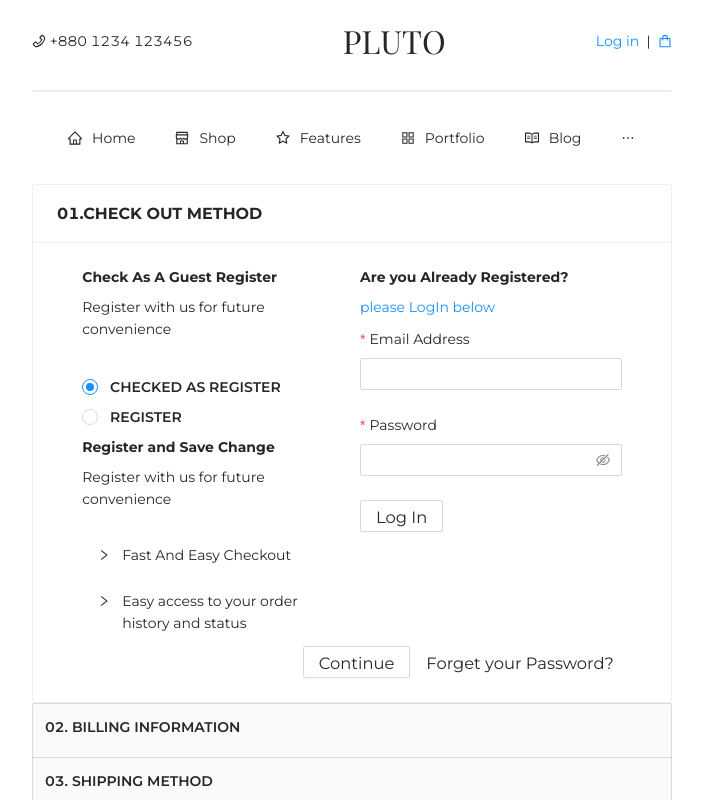
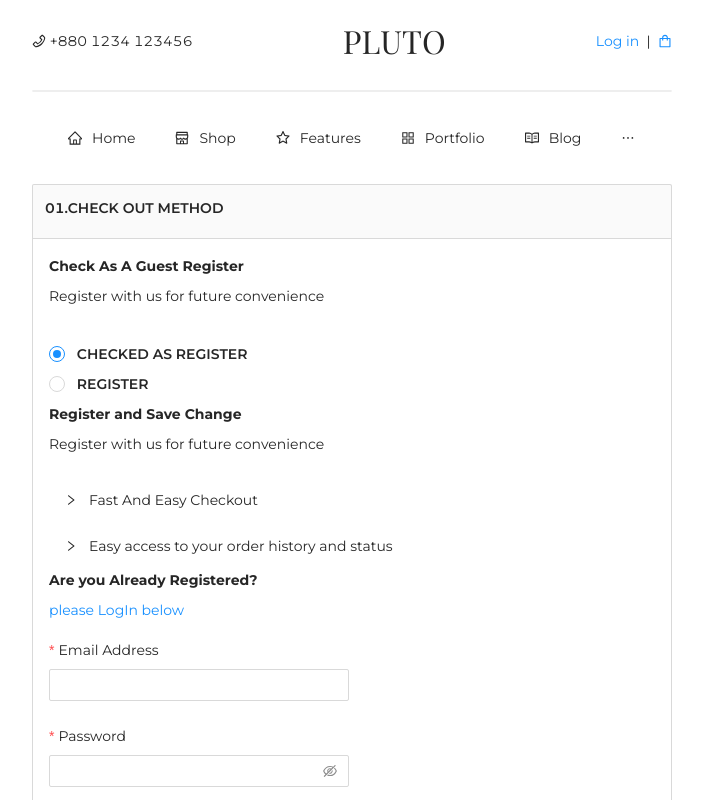
Before and after one commit to Alamin02/pluto, a React (Create React App) app: page /checkOut in a window 1280 px wide. Shown: the top 800 px of the page, without its empty margins (288-991 px from the left). Built offline with nearby package versions, Linux system fonts and the light colour scheme; a web font is replaced by a local one.

Commit message:
collapsible updated space removed

```diff
--- a/src/App.js
+++ b/src/App.js
@@ -4,9 +4,10 @@ import { BrowserRouter as Router, Switch, Route } from "react-router-dom";
 
 import Home from "./pages/Home";
 import ProductDetails from "./pages/ProductDetails";
-import CheckOut from "./components/check-out/CheckOut";
+import CheckOut from "./pages/CheckOut";
 import Navbar from "./components/navbar/Navbar";
 import Footer from "./components/footer/Footer";
+
 function App() {
   return (
     <Router>
--- a/src/components/check-out/CheckOut.js
+++ /dev/null
@@ -1,50 +0,0 @@
-import React from "react";
-import { Col, Button, Row, Card } from "antd";
-import CheckOutForm from "./CheckOutForm";
-import CheckOutRegister from "./CheckOutRegister";
-import CheckOutCollapsible from "./CheckOutCollapsible";
-import "./CheckOut.module.css";
-
-export default function CheckOut() {
-  return (
-    <div>
-      <Row justify="center">
-        <Col span="12">
-
-          <Card
-            title={
-              <b style={{ textTransform: "uppercase" }}>01.Check out Method</b>
-            }
-          >
-            <Row gutter={[16, 8]}>
-              <Col span="10" offset={1}>
-                <CheckOutRegister />
-              </Col>
-
-              <Col span="11" offset={1}>
-                <CheckOutForm />
-              </Col>
-            </Row>
-
-            <Row>
-              <Col offset={10} />
-
-              <Button type="default" htmlType="submit">
-                <h3>Continue</h3>
-              </Button>
-              <Button type="link" htmlType="submit">
-                <h3>Forget your Password?</h3>
-              </Button>
-            </Row>
-          </Card>
-        </Col>
-      </Row>
-
-      <Row justify="center">
-        <Col span="12">
-          <CheckOutCollapsible />
-        </Col>
-      </Row>
-    </div>
-  );
-}
--- a/src/components/check-out/CheckOutForm.js
+++ b/src/components/check-out/CheckOutForm.js
@@ -6,11 +6,10 @@ export default function CheckOutForm() {
       <Space direction="vertical">
         <b>Are you Already Registered?</b>
         <a href="#">please LogIn below</a>
-      </Space>
 
         <Form
           name="basic"
-        style={{ marginTop: "10px" }}
+          style={{ marginTop: "10px", width: "300px" }}
           initialValues={{ remember: true }}
           layout="vertical"
         >
@@ -41,10 +40,11 @@ export default function CheckOutForm() {
           </Form.Item>
           <Form.Item>
             <Button type="default" htmlType="submit">
-            <h3> Log In</h3>
+              <h3>Log In</h3>
             </Button>
           </Form.Item>
         </Form>
+      </Space>
     </>
   );
 }
--- a/src/components/product-view/DescriptionCollapsible.js
+++ b/src/components/product-view/CollapsibleDescriptionContainer.js
@@ -1,6 +1,5 @@
 import React from "react";
 import { Collapse } from "antd";
-import { CaretRightOutlined } from "@ant-design/icons";
 const { Panel } = Collapse;
 
 const textCollapse = `
@@ -8,15 +7,12 @@ A watch is a portable timepiece intended to be carried or worn by
  a living being. It is designed to keep a consistent movement
  despite the motions caused by the person's activities.
 `;
-const DeskCollapse = ({ title, k, text }) => {
+const DescriptionCollapse = ({ title, k, text }) => {
   return (
     <Collapse
       expandIconPosition="right"
       bordered={true}
       defaultActiveKey={["1"]}
-      expandIcon={({ isActive }) => (
-        <CaretRightOutlined rotate={isActive ? 0 : 90} />
-      )}
     >
       <Panel header={title} key={k}>
         <p>{text}</p>
@@ -25,11 +21,11 @@ const DeskCollapse = ({ title, k, text }) => {
   );
 };
 
-export default function DescriptionCollapsible() {
+export default function CollapsibleDescriptionContainer() {
   return (
     <div>
-      <DeskCollapse title="Description" k="1" text={textCollapse} />
-      <DeskCollapse title="Ratings(0)" k="2" text={textCollapse} />
+      <DescriptionCollapse title="Description" k="1" text={textCollapse} />
+      <DescriptionCollapse title="Ratings(0)" k="2" text={textCollapse} />
     </div>
   );
 }
--- a/src/components/product-view/ProductView.js
+++ b/src/components/product-view/ProductView.js
@@ -8,7 +8,7 @@ import image3 from "../../assets/images/watch-3-small.jpg";
 import image4 from "../../assets/images/watch-4-small.jpg";
 import styles from "./ProductView.module.css";
 import ButtonStyled from "../ButtonStyled";
-import DescriptionCollapsible from "./DescriptionCollapsible";
+import CollapsibleDescriptionContainer from "./CollapsibleDescriptionContainer";
 import PriceDescription from "./PriceDescription";
 import Category from "./Category";
 
@@ -51,7 +51,7 @@ function ProductView() {
       <Col xl={{ span: 8 }} xs={{ span: 15 }}>
         <Space size={20} direction="vertical">
           <PriceDescription />
-          <DescriptionCollapsible />
+          <CollapsibleDescriptionContainer />
           <Category />
           <ButtonStyled title={[[<UserOutlined />, "Share This"]]} />
         </Space>
--- /dev/null
+++ b/src/pages/CheckOut.js
@@ -0,0 +1,54 @@
+import React from "react";
+import { Col, Button, Row, Collapse } from "antd";
+import CheckOutForm from "../components/check-out/CheckOutForm";
+import CheckOutRegister from "../components/check-out/CheckOutRegister";
+import CheckOutCollapsible from "../components/check-out/CheckOutCollapsible";
+import "../components/check-out/CheckOut.module.css";
+const { Panel } = Collapse;
+
+const DescriptionCollapse = ({ title, k, register, form }) => {
+  return (
+    <Collapse
+      expandIconPosition="right"
+      bordered={true}
+      defaultActiveKey={["a"]}
+    >
+      <Panel header={title} key={k} showArrow={false}>
+        <span>{register}</span>
+        <span>{form}</span>
+        <br></br>
+        <div style={{ marginLeft: "300px" }}>
+          <Button type="default" htmlType="submit">
+            <h3>Continue</h3>
+          </Button>
+          <Button type="link" htmlType="submit">
+            <h3>Forget your Password?</h3>
+          </Button>
+        </div>
+      </Panel>
+    </Collapse>
+  );
+};
+const title = <h4 style={{ fontWeight: "600" }}>01.CHECK OUT METHOD</h4>;
+export default function CheckOut() {
+  return (
+    <div style={{ marginBottom: "50px" }}>
+      <Row justify="center">
+        <Col span="12">
+          <DescriptionCollapse
+            k="a"
+            title={title}
+            register={<CheckOutRegister />}
+            form={<CheckOutForm />}
+          />
+        </Col>
+      </Row>
+
+      <Row justify="center">
+        <Col span="12">
+          <CheckOutCollapsible />
+        </Col>
+      </Row>
+    </div>
+  );
+}
```
Also changed, not shown: src/pages/ChekOut.js (deleted, +0 -12 lines). Lines whose indentation alone changed are shown as unchanged.
